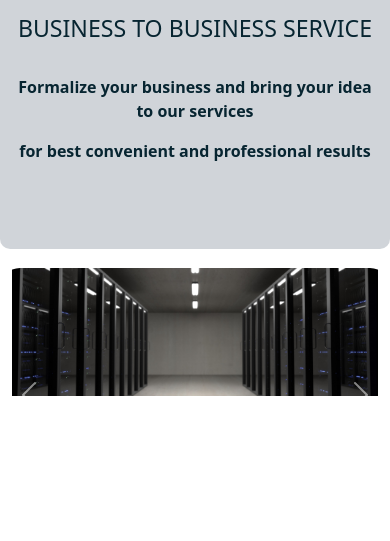
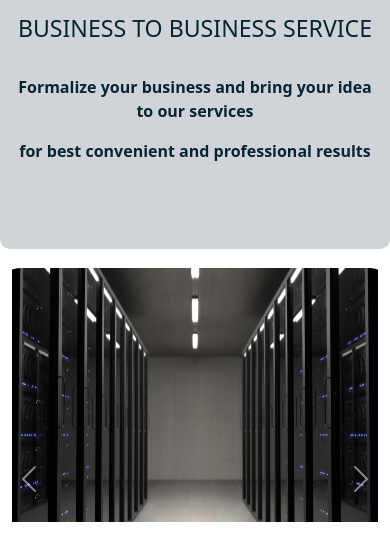
Before and after one commit to mngadilinda/E6E, a plain HTML site: page index.html in a window 390 px wide. Shown: the part 142-683 px from the top of the page. Drawn offline with nearby package versions, Linux system fonts and the light colour scheme.

Commit message:
Add files via upload

```diff
--- a/style.css
+++ b/style.css
@@ -146,6 +146,9 @@ body{
     }
     .carousel-inner{
         margin: 3%;
+        height: 50vh;
+    }
+    .carousel-item img{
         height: 30vh;
     }
     .sect_one{
```
